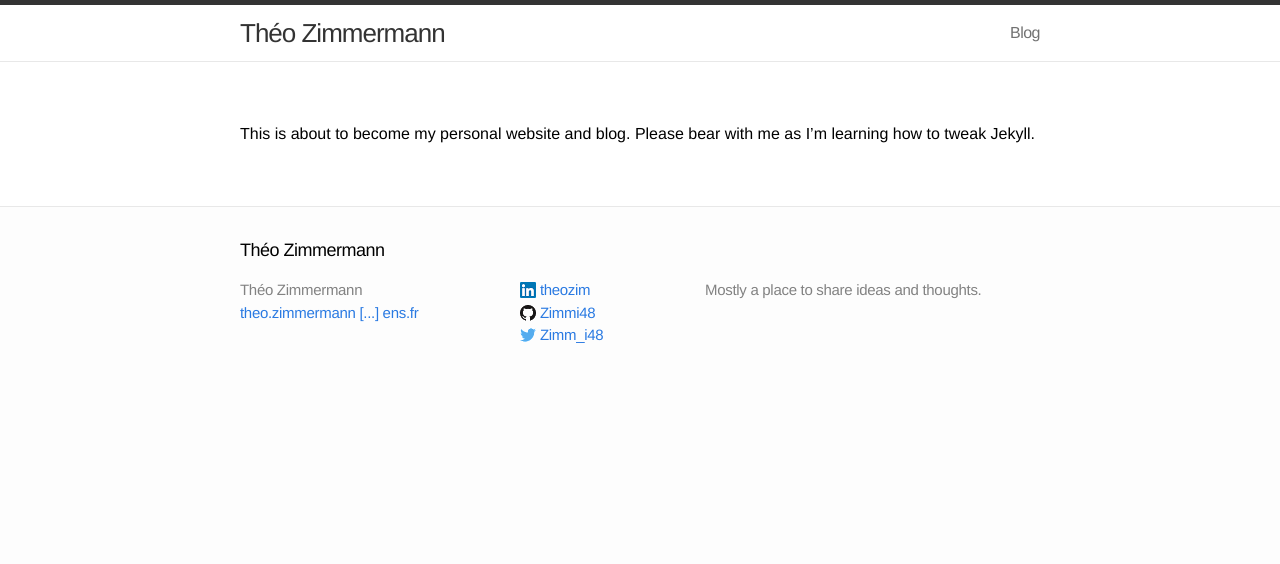
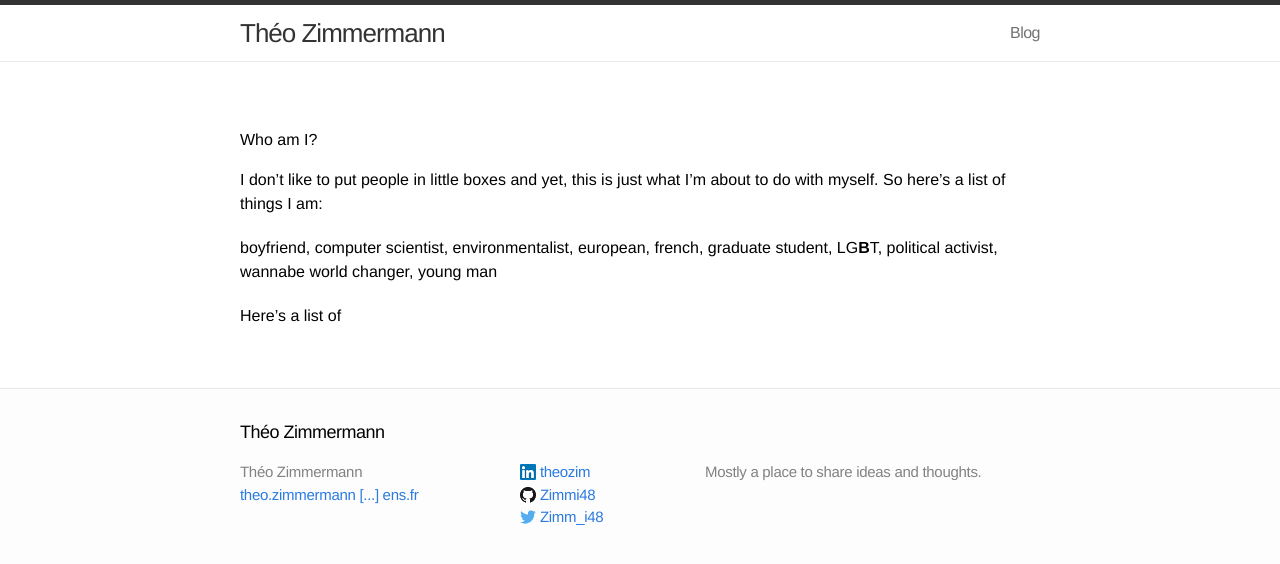
Before and after one commit to Zimmi48/zimmi48.github.io, a Jekyll site: the page built from index.md, in a window 1280 px wide. Shown: the top 564 px of the page. Built offline with Jekyll 4.4.1, drawn with Linux system fonts in a browser that asks for light colours.

Commit message:
adding content to main page

```diff
--- a/index.md
+++ b/index.md
@@ -2,5 +2,11 @@
 layout: page
 ---
 
-This is about to become my personal website and blog.
-Please bear with me as I'm learning how to tweak Jekyll.
+Who am I?
+=========
+
+I don't like to put people in little boxes and yet, this is just what I'm about to do with myself. So here's a list of things I am:
+
+boyfriend, computer scientist, environmentalist, european, french, graduate student, LG**B**T, political activist, wannabe world changer, young man
+
+Here's a list of
```
